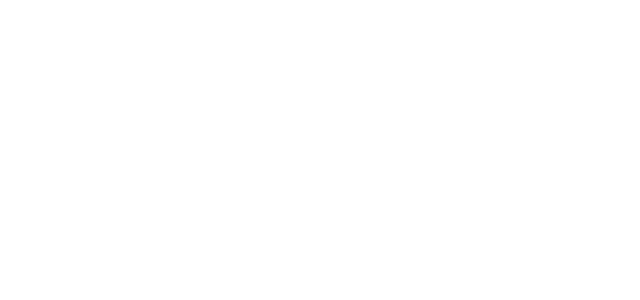
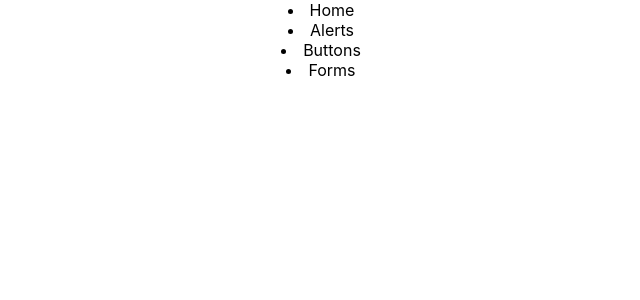
Before and after one commit to bnz-digital/techincal-test-front-end-react, a React (Create React App) app: page / in a window 1280 px wide. Shown: the top 300 px of the page, without its empty margins (319-959 px from the left). Built offline with nearby package versions, Linux system fonts and the light colour scheme.

Commit message:
Fetch nav data, output top nav items

```diff
--- a/src/App.js
+++ b/src/App.js
@@ -1,10 +1,27 @@
+import React, { useState, useEffect } from 'react';
 import './App.css';
 import { fetchData } from './Data/data';
 
 function App() {
+  const [navItems, setNavItems] = useState([]);
+
+  useEffect(() => {
+      fetchData()
+          .then(data => setNavItems(data))
+  }, [navItems]);
+
+  const renderNav = () => {
+      // TODO: Loading state set by useEffect
+      if (!navItems.length) return 'loading...';
+
+      return navItems.map(i =>
+          <li>{ i.name }</li>
+      );
+  };
+
   return (
     <div className="App">
-
+        { renderNav() }
     </div>
   );
 }
```
